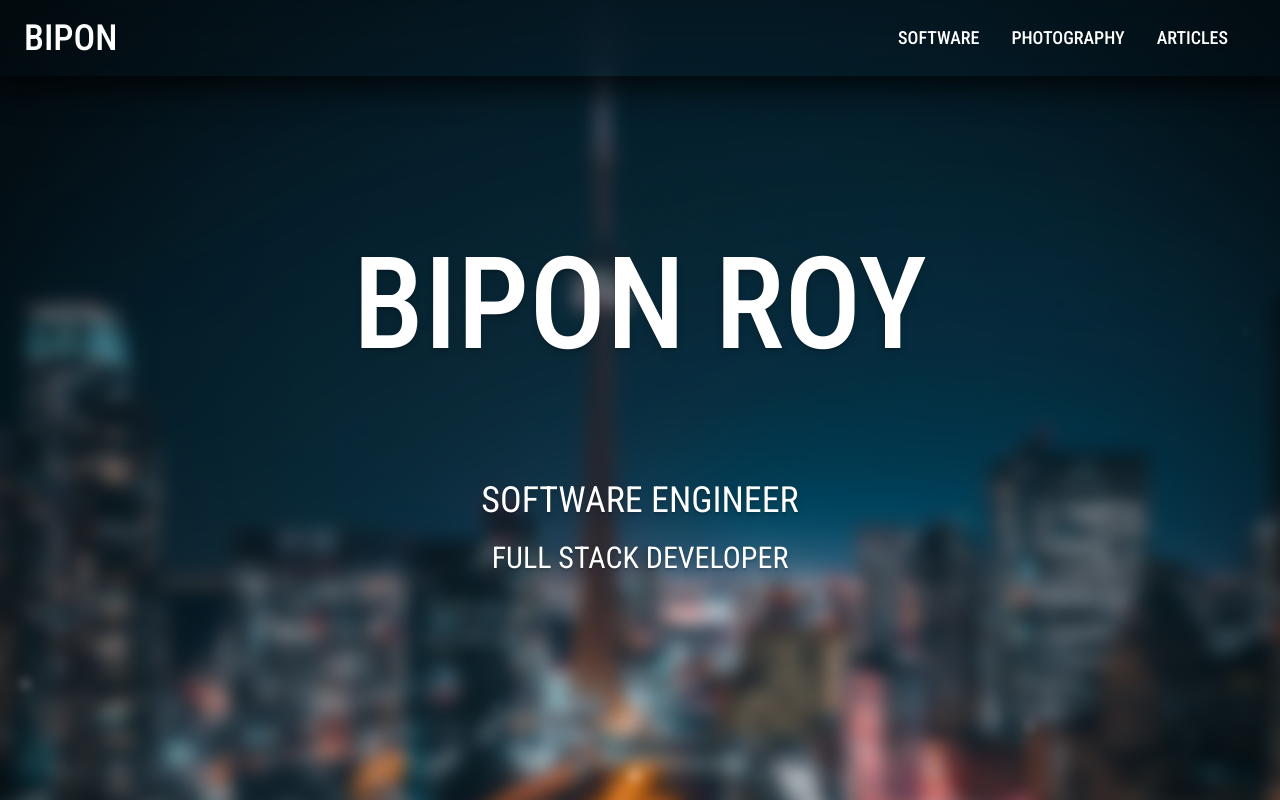
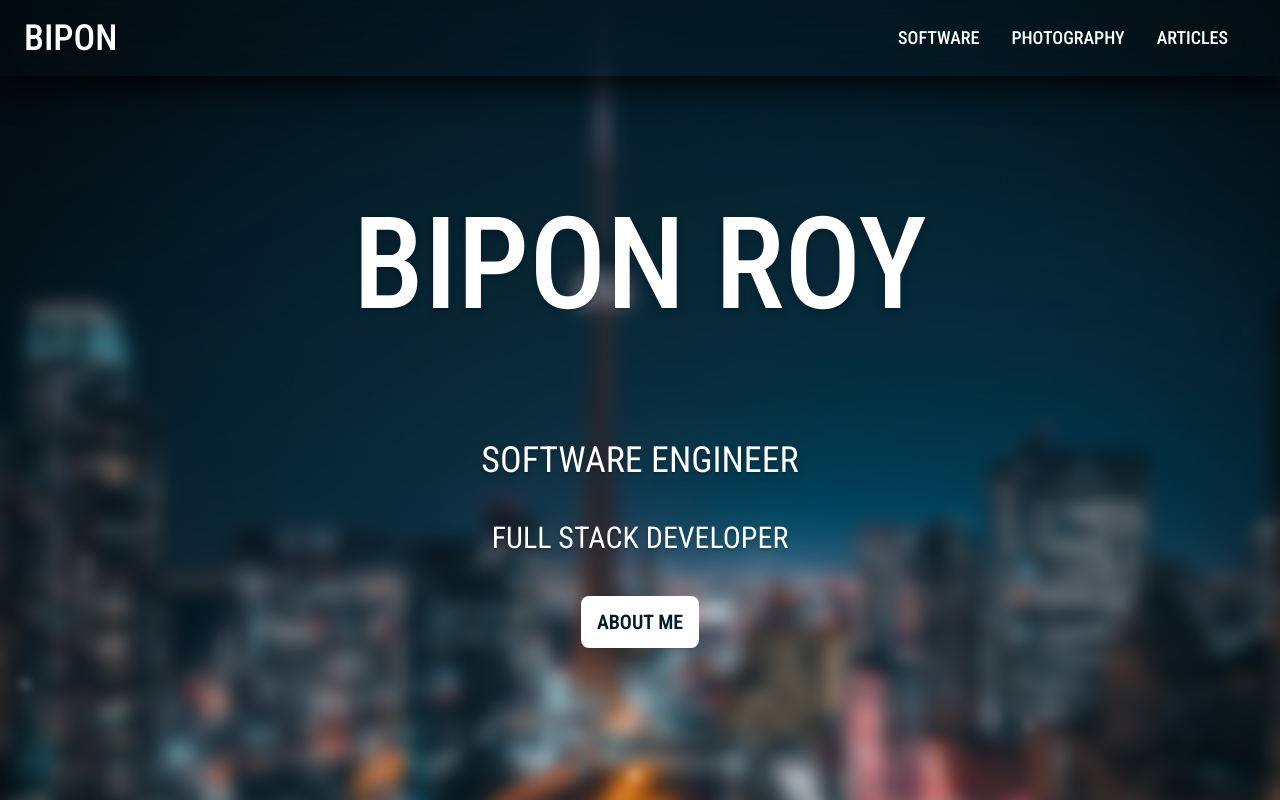
Before and after one commit to biponroy47/biponroy.com, a Vue app: page / in a window 1280 px wide. Shown: the top 800 px of the page. Built offline with nearby package versions, Linux system fonts and the light colour scheme.

Commit message:
updated main

```diff
--- a/src/components/Main.vue
+++ b/src/components/Main.vue
@@ -23,7 +23,7 @@
 
     <!-- ABOUT PANEL -->
     <div
-      class="absolute top-[25vh] left-1/2 z-20 flex w-full -translate-x-1/2 transform flex-col items-center justify-center"
+      class="absolute top-[20vh] left-1/2 z-20 flex w-full -translate-x-1/2 transform flex-col items-center justify-center"
     >
       <h1
         class="roboto-condensed m-10 flex w-0.75 flex-row justify-center bg-clip-text text-center text-8xl text-white text-shadow-lg lg:mt-10 lg:mb-20 lg:w-full lg:text-9xl"
@@ -32,7 +32,7 @@
       </h1>
     </div>
     <div
-      class="absolute top-[60vh] left-1/2 z-20 flex w-[50vw] -translate-x-1/2 transform flex-col items-center justify-center gap-y-5 lg:w-full"
+      class="absolute top-[55vh] left-1/2 z-20 flex w-[50vw] -translate-x-1/2 transform flex-col items-center justify-center gap-y-10 lg:w-full"
     >
       <h1
         class="roboto-condensed thin flex flex-row justify-center bg-clip-text text-center text-3xl text-wrap text-white text-shadow-lg lg:w-full lg:text-4xl"
@@ -44,6 +44,12 @@
       >
         FULL STACK DEVELOPER
       </h1>
+      <button
+        class="roboto-condensed thick text-tiber z-10 flex cursor-pointer flex-row justify-center rounded-lg bg-white px-4 py-3 text-xl font-semibold shadow-lg transition hover:scale-105"
+        @click="scrollPastHero"
+      >
+        ABOUT ME
+      </button>
     </div>
   </div>
 </template>
@@ -84,6 +90,12 @@ export default {
         "--circle-size": `${size}px`,
         "--float-duration": `${duration}s`,
       };
+    },
+    scrollPastHero() {
+      window.scrollTo({
+        top: window.innerHeight + 1,
+        behavior: "smooth",
+      });
     },
   },
 };
--- a/src/components/Navbar.vue
+++ b/src/components/Navbar.vue
@@ -30,8 +30,10 @@ onUnmounted(() => {
 <template>
   <nav
     :class="[
-      'fixed top-0 left-0 z-100 w-[100vw] px-6 py-4 shadow-[0_4px_32px_8px_rgba(0,0,0,0.75)] backdrop-blur-lg transition-colors duration-500',
-      scrolled ? 'bg-black/100' : '',
+      'fixed top-0 left-0 z-100 w-[100vw] px-6 py-4 backdrop-blur-2xl transition-all duration-500 ease-in-out',
+      scrolled
+        ? 'bg-tiber/95 shadow-[0_1px_16px_1px_rgba(0,0,0,0.75)]'
+        : 'shadow-[0_8px_32px_4px_rgba(0,0,0,0.75)]',
     ]"
   >
     <div class="flex flex-col lg:flex-row lg:items-center">
@@ -66,7 +68,7 @@ onUnmounted(() => {
             v-for="(link, index) in navLinks"
             :key="link.to"
             :to="link.to"
-            class="roboto-condensed my-5 inline-block transform rounded-sm bg-transparent text-lg font-medium text-white transition-all duration-200 hover:scale-115 lg:my-0 lg:mt-0 lg:p-2"
+            class="roboto-condensed my-5 inline-block transform rounded-sm bg-transparent text-lg font-medium text-white transition-all duration-200 hover:scale-110 lg:my-0 lg:mt-0 lg:p-2"
             @click="closeMenu"
           >
             {{ link.name }}
--- a/src/style.css
+++ b/src/style.css
@@ -1,4 +1,8 @@
 @import "tailwindcss";
+
+@theme {
+  --color-tiber: #051b26;
+}
 
 /* <weight>: Use a value from 100 to 900 */
 .noto-sans {
@@ -26,3 +30,7 @@
 .thin {
   font-weight: 400;
 }
+
+.thick {
+  font-weight: 600;
+}
```
